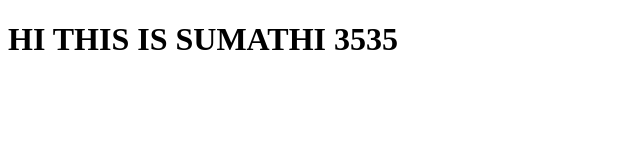
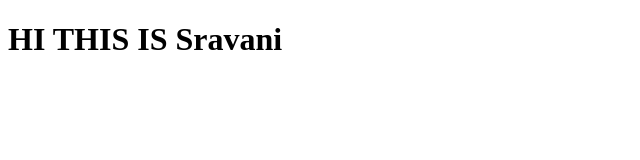
Before and after one commit to Sumathi62/demo, a plain HTML site: page index.html in a window 1280 px wide. Shown: the whole page, without its empty margins (0-640 px from the left). Drawn offline with Linux system fonts and the light colour scheme.

Commit message:
Update index.html

```diff
--- a/index.html
+++ b/index.html
@@ -6,6 +6,6 @@
     <title>Document</title>
 </head>
 <body>
-    <h1>HI THIS IS SUMATHI 3535</h1>
+    <h1>HI THIS IS Sravani</h1>
 </body>
 </html>
```
